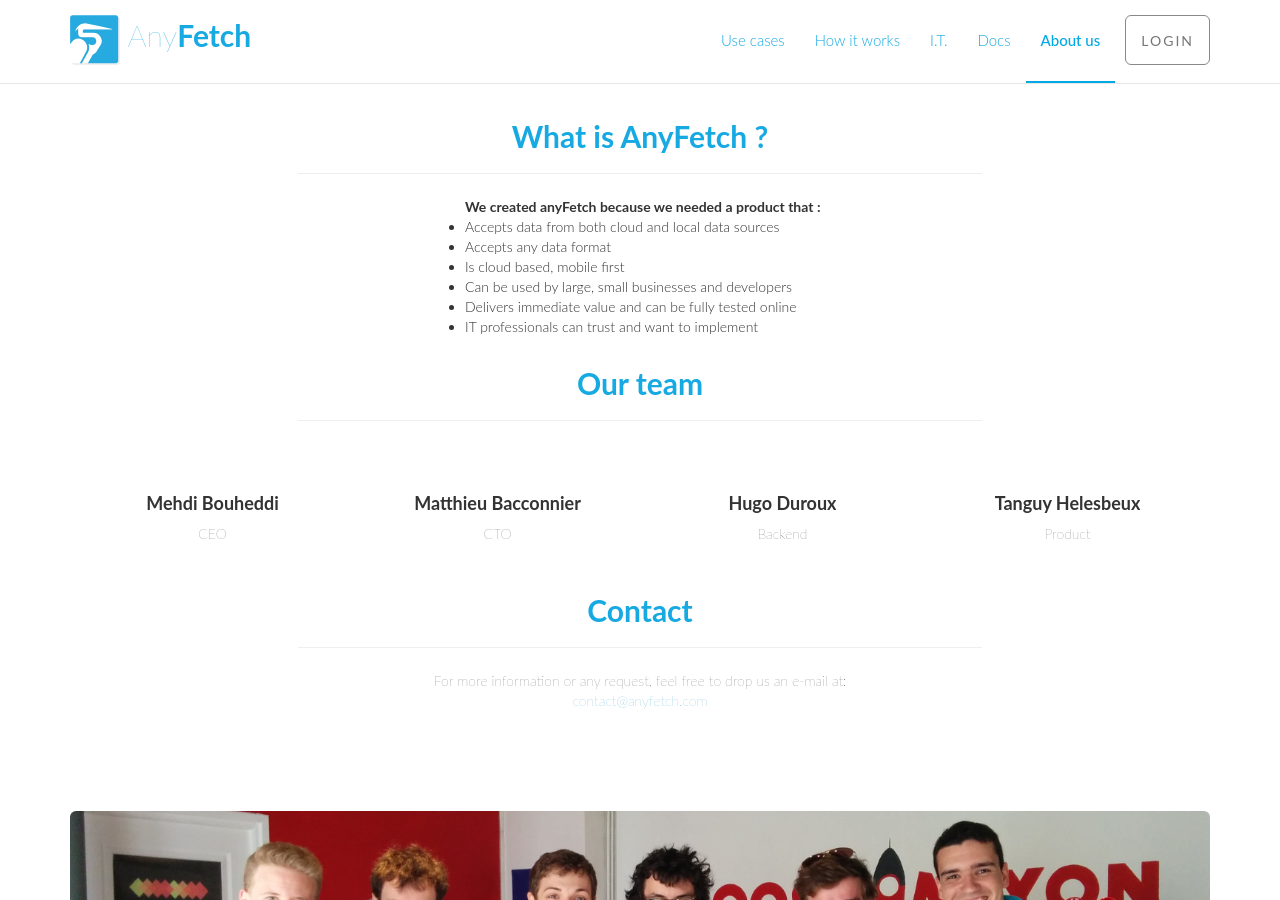
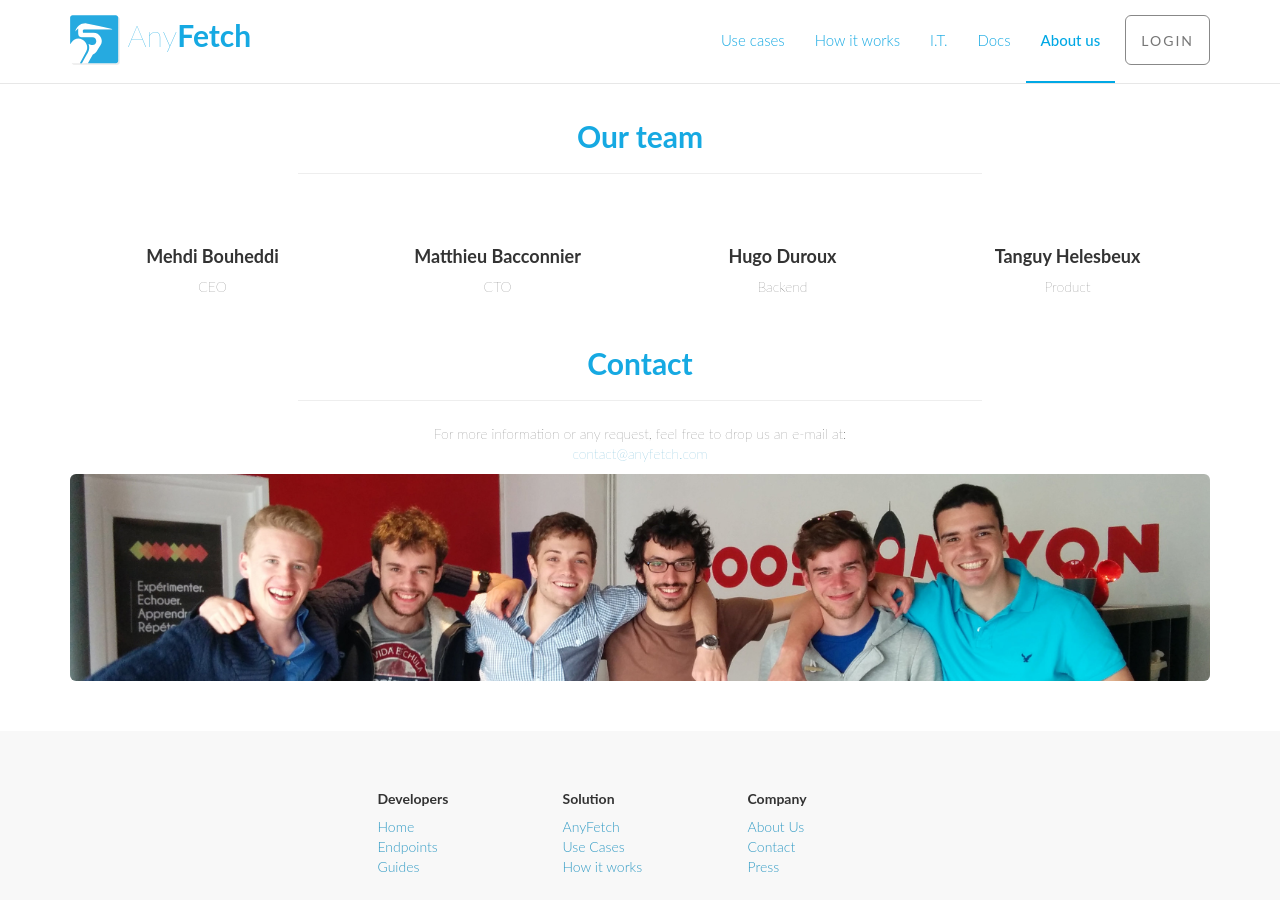
Before and after one commit to your-mom-noob/anyfetch.com, a Jekyll site: the page built from about-us.html, in a window 1280 px wide and 900 px high. Built offline with Jekyll 4.4.1, drawn with Linux system fonts in a browser that asks for light colours; nearby versions of some CDN libraries; Markdown is read by kramdown in place of the engine named in the settings.

Commit message:
Fix team picture

```diff
--- a/about-us.html
+++ b/about-us.html
@@ -5,25 +5,6 @@ layout: main
 
 
 <div class="container content">
-
-	<div class="row">
-
-		<div class="col-lg-12">
-			<h2>What is AnyFetch ?</h2>
-			<hr>
-			<div class="col-lg-6 col-lg-offset-3 biography">
-				<ul>
-				We created anyFetch because we needed a product that :
-					<li>Accepts data from both cloud and local data sources</li>
-					<li>Accepts any data format</li>
-					<li>Is cloud based, mobile first</li>
-					<li>Can be used by large, small businesses and developers</li>
-					<li>Delivers immediate value and can be fully tested online</li>
-					<li>IT professionals can trust and want to implement</li>
-				</ul>
-			</div>
-		</div>
-	</div>
 		<div class="row">
 			<div class="col-lg-12">
 				<h2>Our team</h2>
@@ -79,10 +60,12 @@ layout: main
 					<span class="email"><a href="mailto:contact@anyfetch.com">contact@anyfetch.com</a></span>
 					</p>
 				</div>
+			</div>
+		</div>
 
-				<div class="jumbotron team">
-
-				</div>
+		<div class="row">
+			<div class="col-lg-12">
+				<img class="team" src="images/team.jpg" />
 			</div>
 		</div>
 
--- a/styles/style.css
+++ b/styles/style.css
@@ -329,11 +329,11 @@ p {
 	margin-bottom: 25px;
 }
 
-.jumbotron.team {
-	background:	url(../images/team.jpg) no-repeat center top;
-	background-size: cover;
-	height: 200px;
-	margin-top: 100px;
+.team {
+	max-width: 100%;
+	max-height: 250px;
+	border-radius: 6px;
+	margin-bottom: 50px;
 }
 
 .jumbotron h1, .jumbotron .h1 {
```
Also changed, not shown: images/team.jpg.
